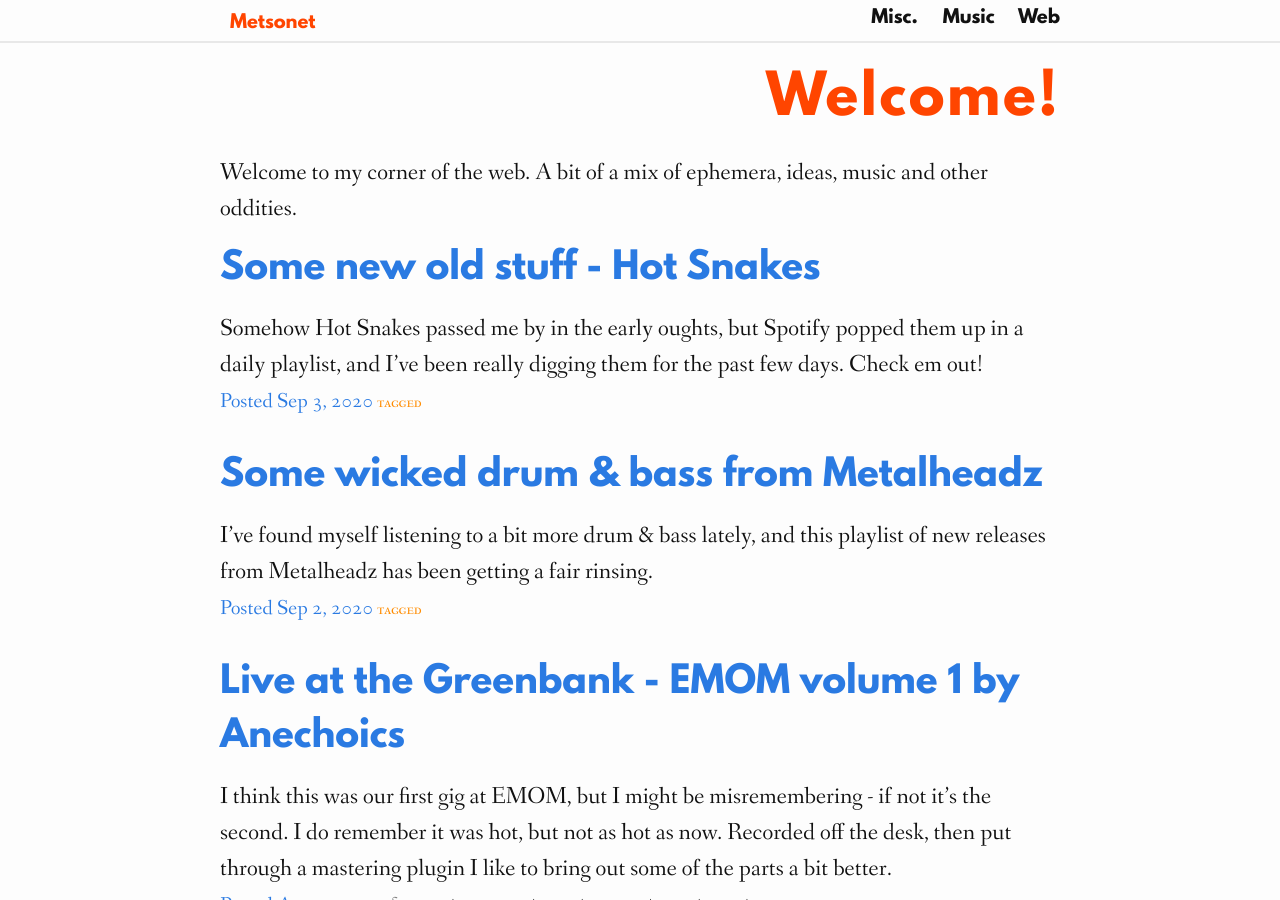
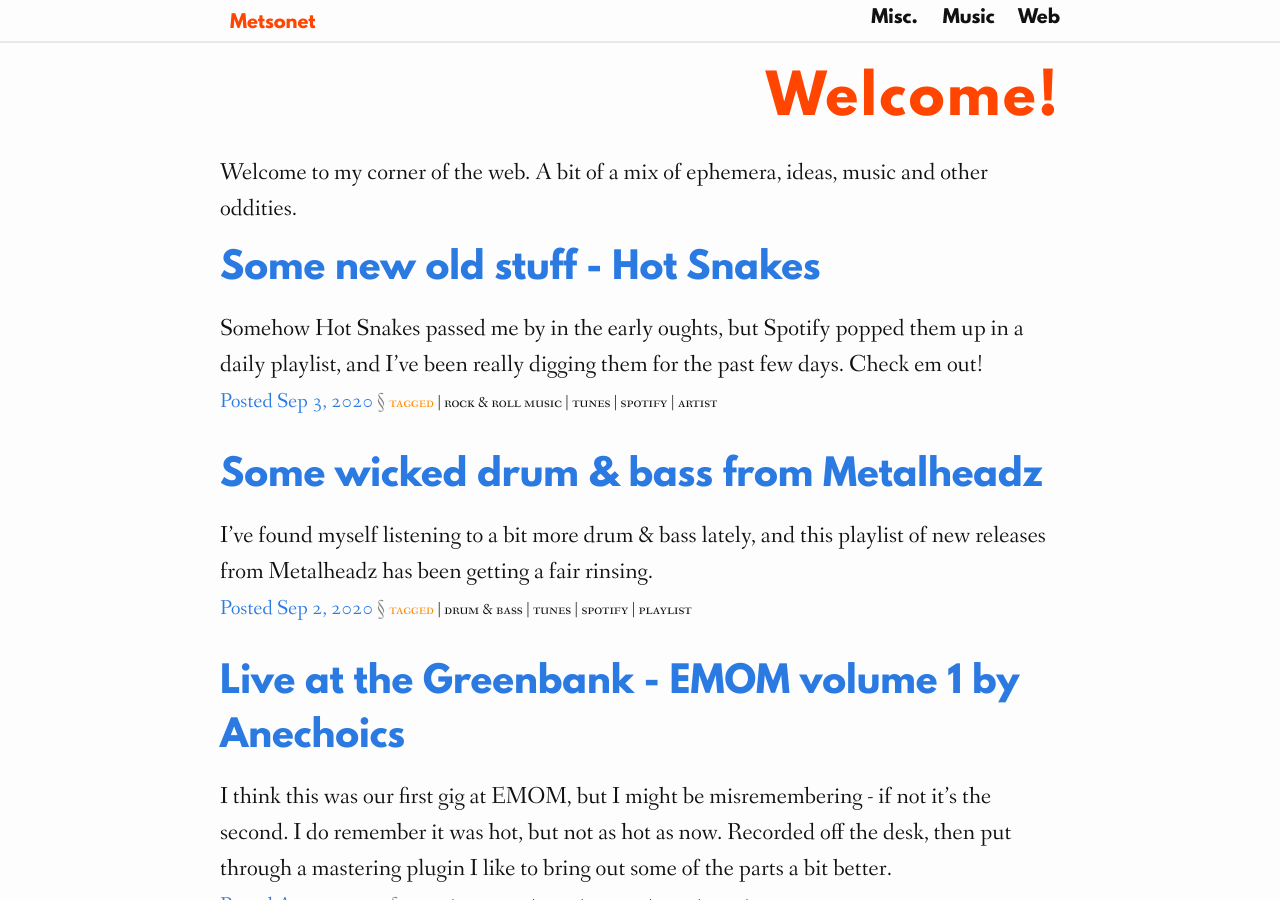
Before and after one commit to drsm79/drsm79.github.com, a Jekyll site: the page built from index.html, in a window 1280 px wide and 900 px high. Built offline with Jekyll 4.4.1, drawn with Linux system fonts in a browser that asks for light colours.

Commit message:
tag recent posts

```diff
--- a/_posts/2020-09-02-Some_wicked_drum_bass_from_Metalheadz.md
+++ b/_posts/2020-09-02-Some_wicked_drum_bass_from_Metalheadz.md
@@ -5,6 +5,11 @@ title: Some wicked drum & bass from Metalheadz
 spotify:
     id: 6ZXvVgauWD1313Y9TvXTzT
     type: playlist
+tags:
+    - drum & bass
+    - tunes
+    - spotify
+    - playlist
 ---
 
 I've found myself listening to a bit more drum & bass lately, and this playlist of new releases from Metalheadz has been getting a fair rinsing.
--- a/_posts/2020-09-03-Some_new_old_stuff.md
+++ b/_posts/2020-09-03-Some_new_old_stuff.md
@@ -5,6 +5,11 @@ title: Some new old stuff - Hot Snakes
 spotify:
     id: 5hEP2P4E1FjoFYdhhxe7vi
     type: artist
+tags:
+    - rock & roll music
+    - tunes
+    - spotify
+    - artist
 ---
 
 Somehow Hot Snakes passed me by in the early oughts, but Spotify popped them up in a daily playlist, and I've been really digging them for the past few days. Check em out!
```
